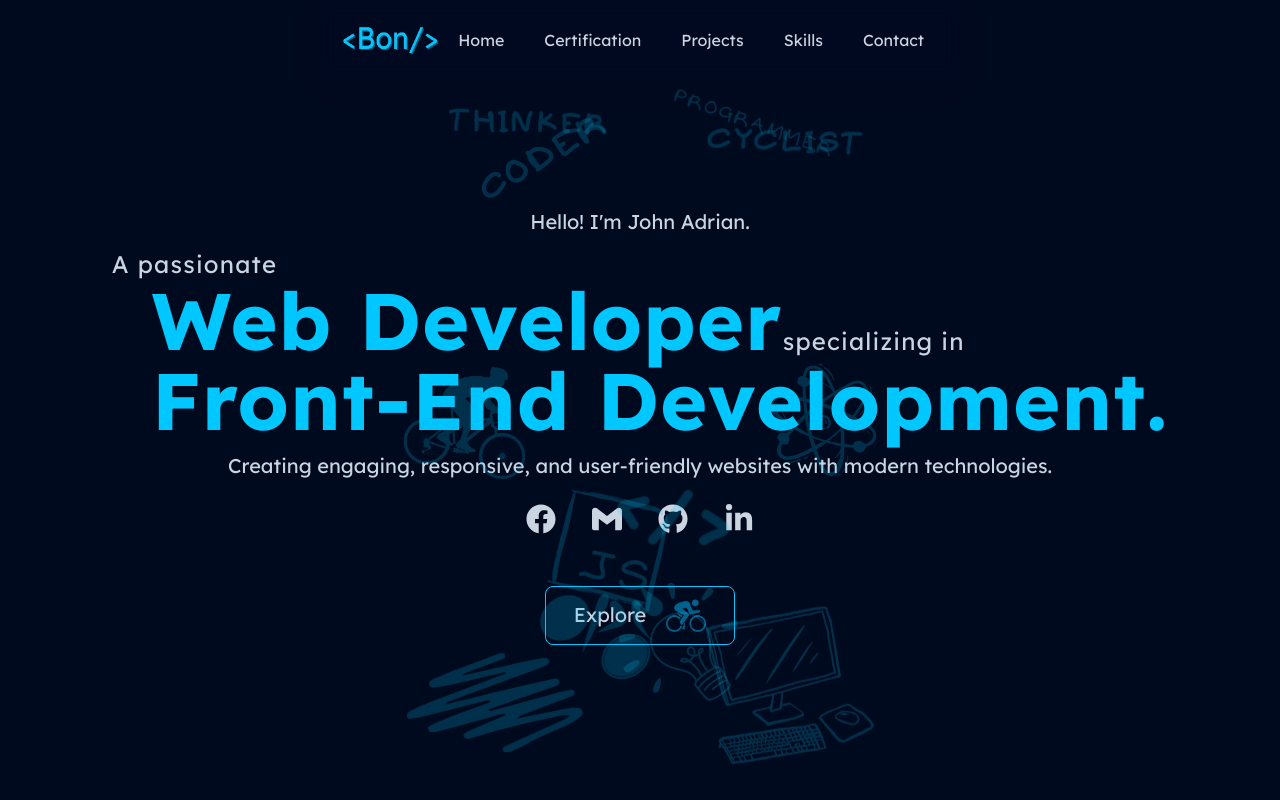
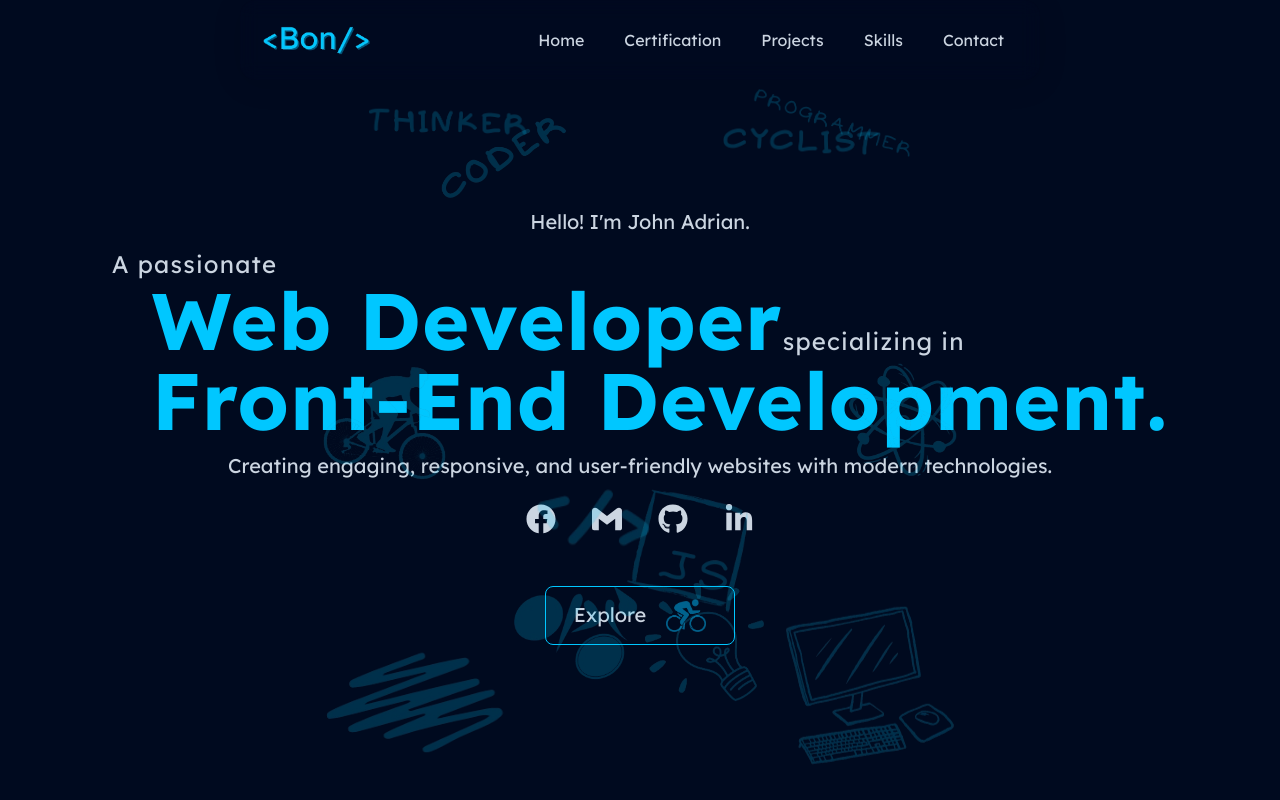
Before and after one commit to Adrian9502/react-portfolio-2024, a React (Vite) app: page / in a window 1280 px wide. Shown: the top 800 px of the page. Built offline with nearby package versions, Linux system fonts and the light colour scheme; grey boxes are pictures that could not be loaded.

Commit message:
adjust padding

```diff
--- a/src/App.jsx
+++ b/src/App.jsx
@@ -6,7 +6,7 @@ import { GlowMouse } from "./GlowMouse";
 
 function App() {
   return (
-    <main className="px-80">
+    <main className="px-60">
       <GlowMouse />
       <Header />
       <Home />
```
